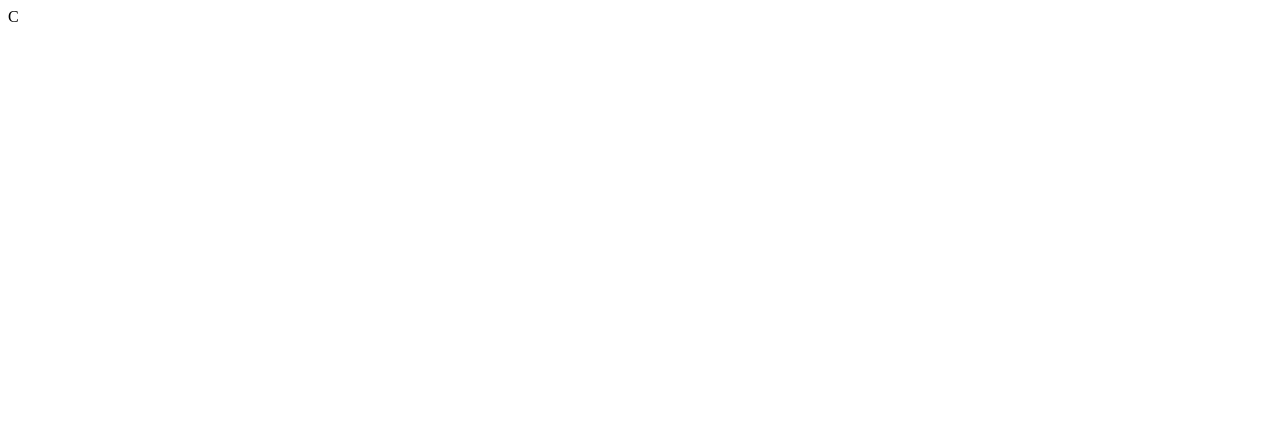
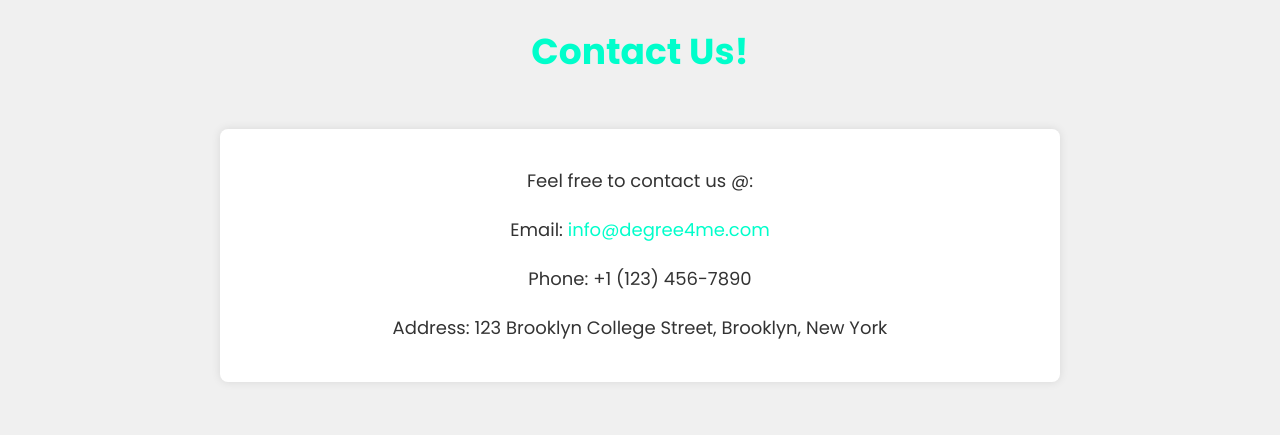
Before and after one commit to SaraKole/CISC-4900, a plain HTML site: page Contactus.html in a window 1280 px wide. Drawn offline with Linux system fonts and the light colour scheme.

Commit message:
Update Contactus.html

```diff
--- a/Contactus.html
+++ b/Contactus.html
@@ -1 +1,56 @@
-C
+<!DOCTYPE html>
+<html lang="en">
+<head>
+    <meta charset="UTF-8">
+    <meta name="viewport" content="width=device-width, initial-scale=1.0">
+    <title>Contact Us</title>
+    <link href="https://fonts.googleapis.com/css2?family=Poppins:wght@400;600;700;900&display=swap" rel="stylesheet">
+    <style>
+        body {
+            font-family: 'Poppins', sans-serif;
+            margin: 0;
+            padding: 0;
+            background-color: #f0f0f0;
+            color: #333;
+            text-align: center;
+        }
+        .container {
+            max-width: 800px;
+            margin: 50px auto;
+            padding: 20px;
+            background-color: #fff;
+            border-radius: 8px;
+            box-shadow: 0 0 10px rgba(0, 0, 0, 0.1);
+        }
+        h1 {
+            font-size: 36px;
+            margin-bottom: 20px;
+            color: #00fecb;
+        }
+        p {
+            font-size: 18px;
+            line-height: 1.6;
+            margin-bottom: 20px;
+        }
+        a {
+            color: #00fecb;
+            text-decoration: none;
+            transition: color 0.3s ease;
+        }
+        a:hover {
+            color: #007c75;
+        }
+    </style>
+</head>
+<body>
+    <header>
+        <h1>Contact Us!</h1>
+    </header>
+    <div class="container">
+        <p> Feel free to contact us @:</p>
+        <p>Email: <a href="mailto:info@degree4me.com">info@degree4me.com</a></p>
+        <p>Phone: +1 (123) 456-7890</p>
+        <p>Address: 123 Brooklyn College Street, Brooklyn, New York</p>
+    </div>
+</body>
+</html>
```
